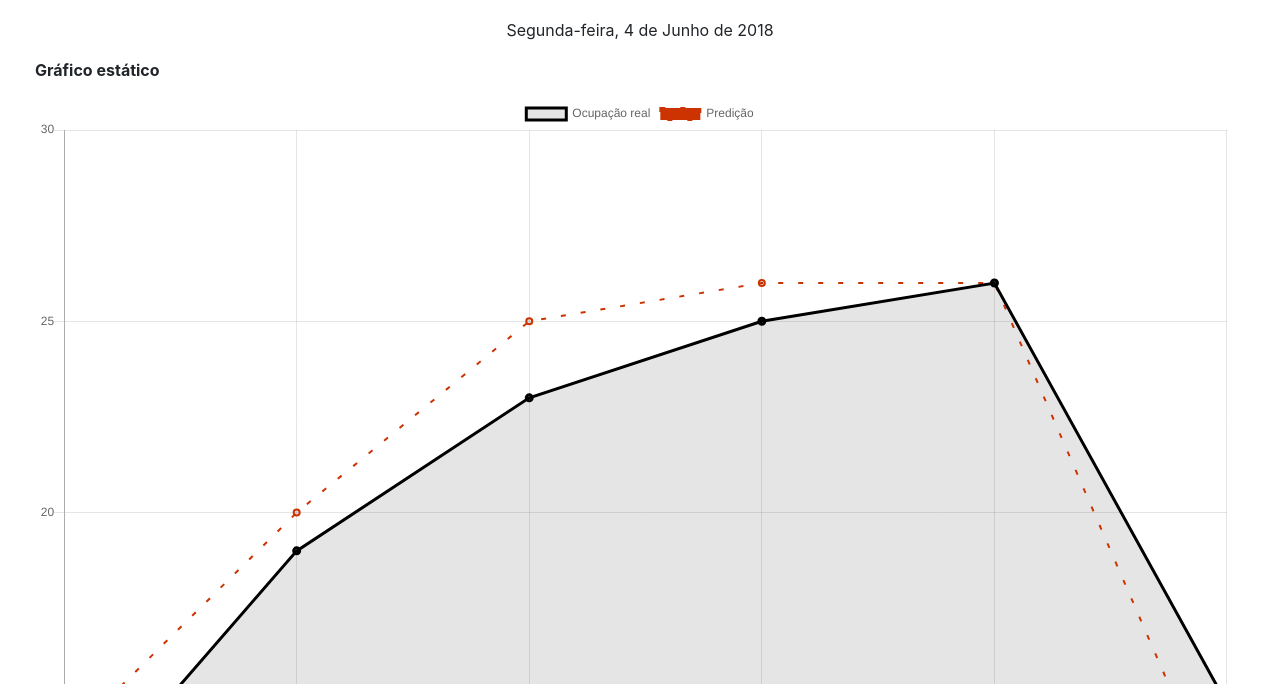
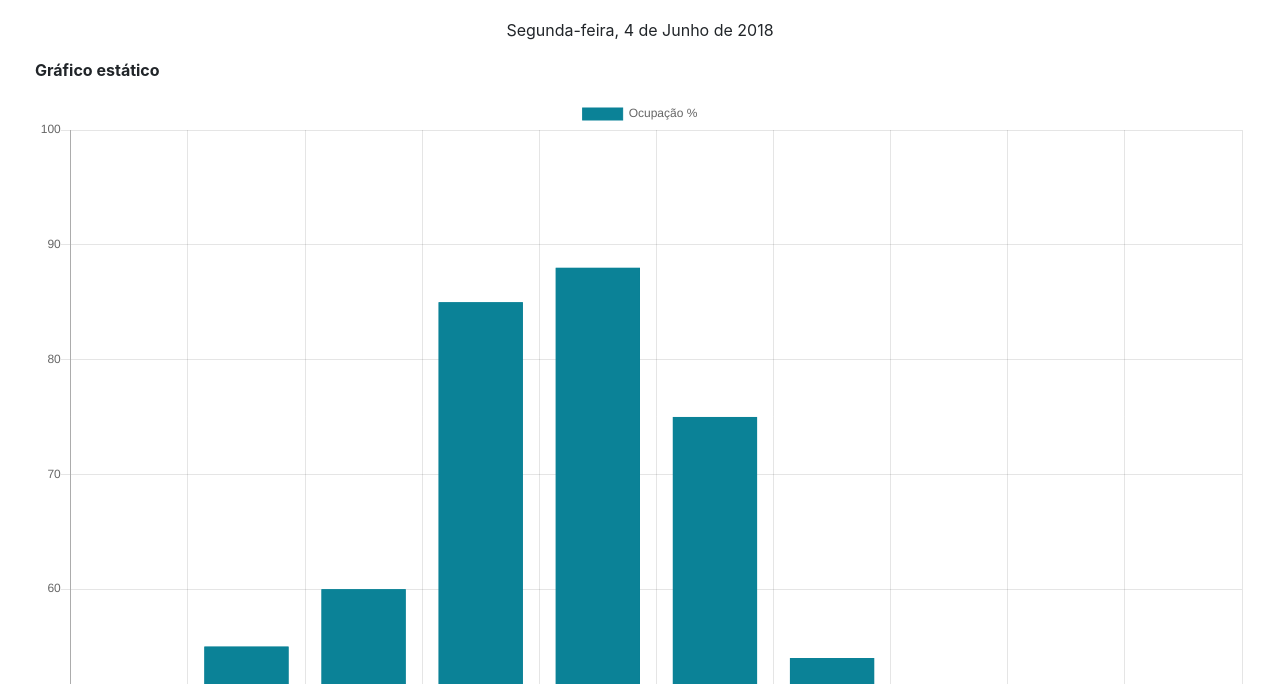
Before and after one commit to renatabrasil/template-app, a website: page index.html in a window 1280 px wide. Shown: the part 116-800 px from the top of the page. Drawn offline with nearby package versions, Linux system fonts and the light colour scheme; a web font is replaced by a local one.

Commit message:
Modifica o grafico para usar barras

```diff
--- a/index.html
+++ b/index.html
@@ -308,27 +308,28 @@
     <script>
       var ctx = document.getElementById("myChart").getContext('2d');
       var myChart = new Chart(ctx, {
-          type: 'line',
+          type: 'bar',
           data: {
-              labels: ["11:45", "12:15", "12:45", "13:15", "13:45", "14:15"],
+              labels: ["11:15", "11:30", "11:45", "12:15", "12:30", "12:45", "13:15", "13:30", "13:45", "14:15"],
               datasets: [{
-                  label: 'Ocupação real',
-                  borderColor: 'rgb(0, 0, 0)',
-                  fill: true,
-                  data: [12, 19, 23, 25, 26, 15, 10, 8, 3, 1, 1],
-                  borderWidth: 3
-              }, {
-                  label: 'Predição',
-                  borderColor: 'rgb(204, 51, 0)',
+                  label: 'Ocupação %',
+                  borderColor: 'rgb(11,130,151)',
+                  backgroundColor: 'rgb(11,130,151)',
                   fill: false,
-                  borderDash: [5, 15],
-                  data: [14, 20, 25, 26, 26, 12, 8, 6, 5, 2, 1],
-                  borderWidth: 2
+                  // borderDash: [5, 15],
+                  data: [30, 55, 60, 85, 88, 75, 54, 40, 35, 20, 6, 5, 2, 1],
+                  borderWidth: 1
               }]
           },
           options: {
               scales: {
                   yAxes: [{
+                      ticks: {
+                          beginAtZero:true,
+                          suggestedMax: 100
+                      }
+                  }],
+                  xAxes: [{
                       ticks: {
                           beginAtZero:true
                       }
```
